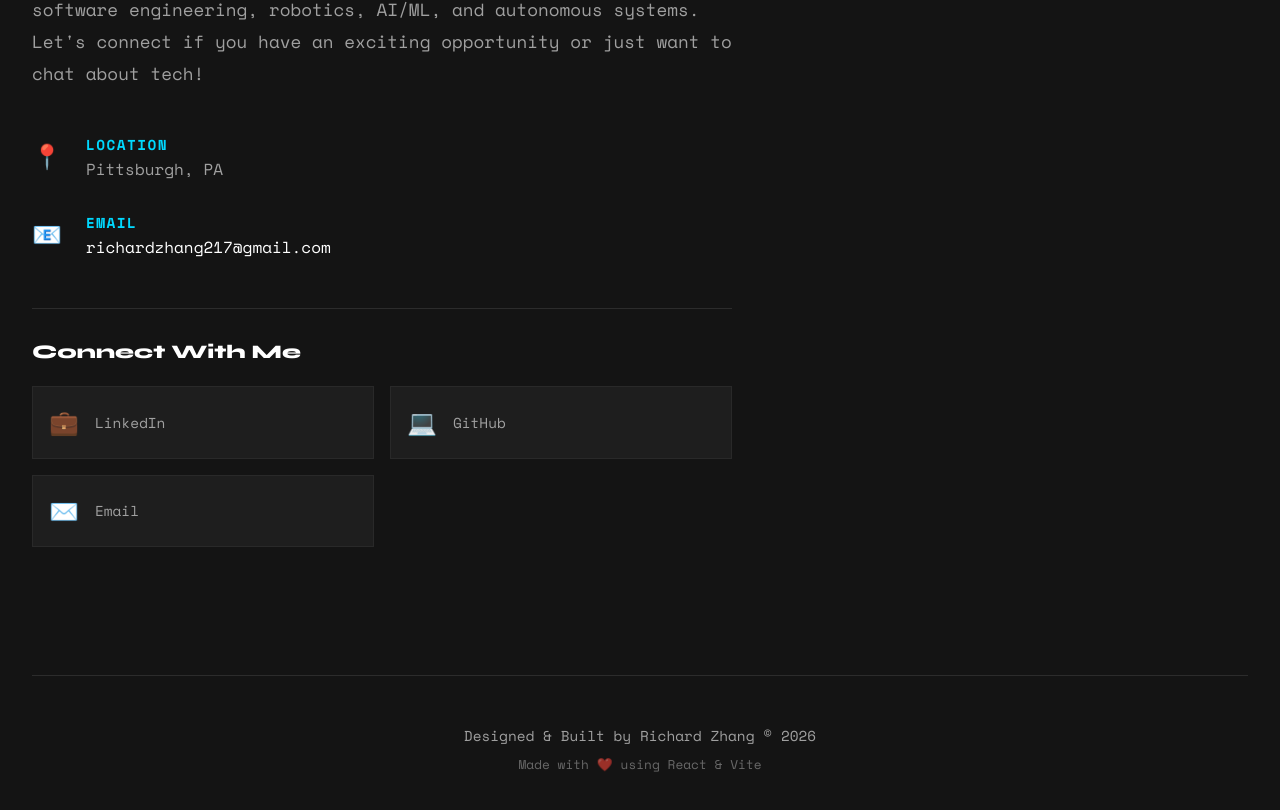
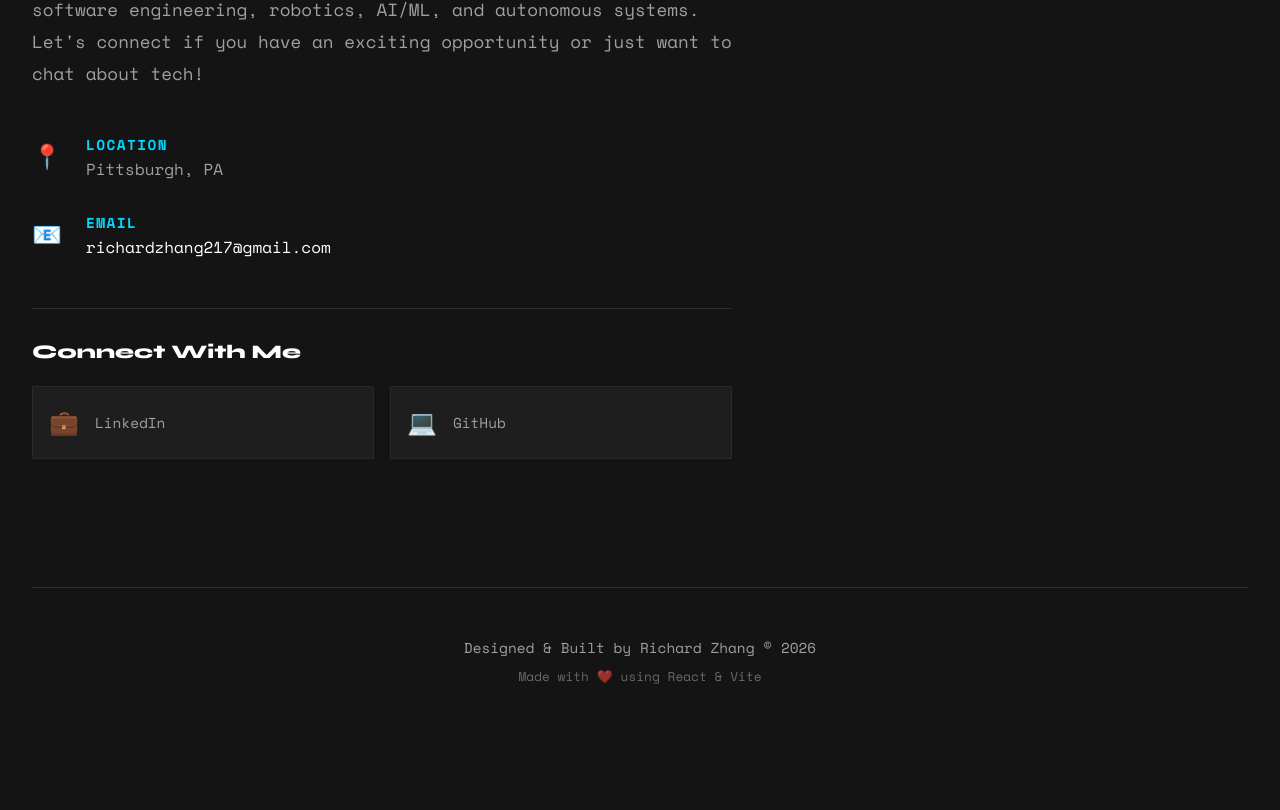
Before and after one commit to RichardZhang06/RichardZhang06.github.io, a React (Vite) app: page / in a window 1280 px wide. Shown: the part 4948-5758 px from the top of the page. Built offline with nearby package versions, Linux system fonts and the light colour scheme; the HTML template or start-up script is replaced by a standard one.

Commit message:
remove email button since email already exists

```diff
--- a/src/sections/Contact.jsx
+++ b/src/sections/Contact.jsx
@@ -24,8 +24,7 @@ const Contact = () => {
 
   const socialLinks = [
     { name: 'LinkedIn', url: 'https://www.linkedin.com/in/richard-zhang06/', icon: '💼' },
-    { name: 'GitHub', url: 'https://github.com/RichardZhang06', icon: '💻' },
-    { name: 'Email', url: 'mailto:richardzhang217@gmail.com', icon: '✉️' }
+    { name: 'GitHub', url: 'https://github.com/RichardZhang06', icon: '💻' }
   ];
 
   return (
```
